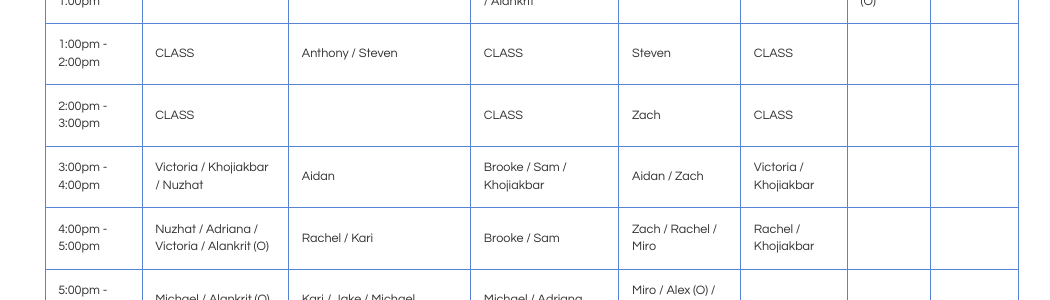
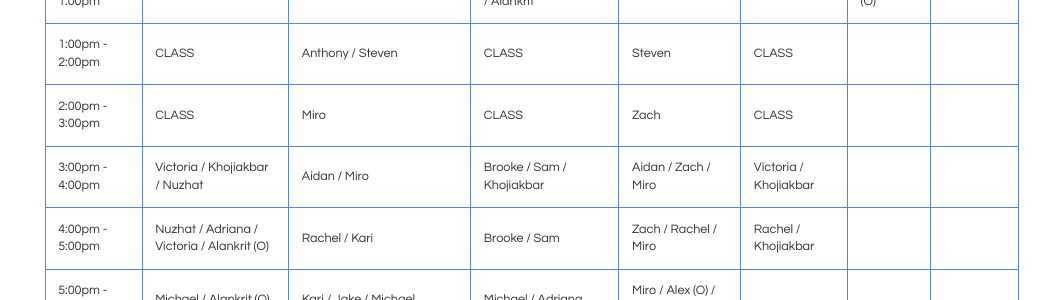
Before and after one commit to bddicken/cs110fall2022website, a Jekyll site: the page built from office_hours/index.md, in a window 1280 px wide. Shown: the part 525-825 px from the top of the page, without its empty margins (108-1158 px from the left). Built offline with Jekyll 4.4.1, drawn with Linux system fonts in a browser that asks for light colours.

Commit message:
Changed Miro's OH

```diff
--- a/office_hours/index.md
+++ b/office_hours/index.md
@@ -33,8 +33,8 @@ Ben's will typically meet in GS 850.
 | 11:00am - 12:00pm | Honor (O) / Ali K. (O) / Ben | Aman / Farabi / Jaygee / Adriana / Honor / Jeziel (O) / Aidan | Zach / Cezar / Ali K. (O)  / Alankrit / Ben | Aman Farabi / Miro / Adan (O) | Ali K. (O) | Alankrit (O) | Kari (O) |
 | 12:00pm - 1:00pm  |  | Aman | Zach / Farabi / Cezar / Alankrit | Aman / Miro | Farabi / Aidan | Alankrit (O) | |
 | 1:00pm - 2:00pm   | CLASS | Anthony / Steven | CLASS | Steven | CLASS | | |
-| 2:00pm - 3:00pm   | CLASS | | CLASS | Zach | CLASS | | |
-| 3:00pm - 4:00pm   | Victoria / Khojiakbar  / Nuzhat | Aidan | Brooke /  Sam / Khojiakbar | Aidan / Zach | Victoria / Khojiakbar  | | |
+| 2:00pm - 3:00pm   | CLASS | Miro | CLASS | Zach | CLASS | | |
+| 3:00pm - 4:00pm   | Victoria / Khojiakbar  / Nuzhat | Aidan / Miro | Brooke /  Sam / Khojiakbar | Aidan / Zach / Miro | Victoria / Khojiakbar  | | |
 | 4:00pm - 5:00pm   | Nuzhat / Adriana / Victoria / Alankrit (O) | Rachel / Kari | Brooke / Sam | Zach / Rachel / Miro | Rachel / Khojiakbar  | | |
 | 5:00pm - 6:00pm   | Michael / Alankrit (O) | Kari / Jake / Michael | Michael / Adriana | Miro / Alex (O) / Jake | | | |
 | 6:00pm - 7:00pm   | Adan (O) | Kari / Michael / Jake | Adan (O) | Alex (R) / Jake | | | |
```
